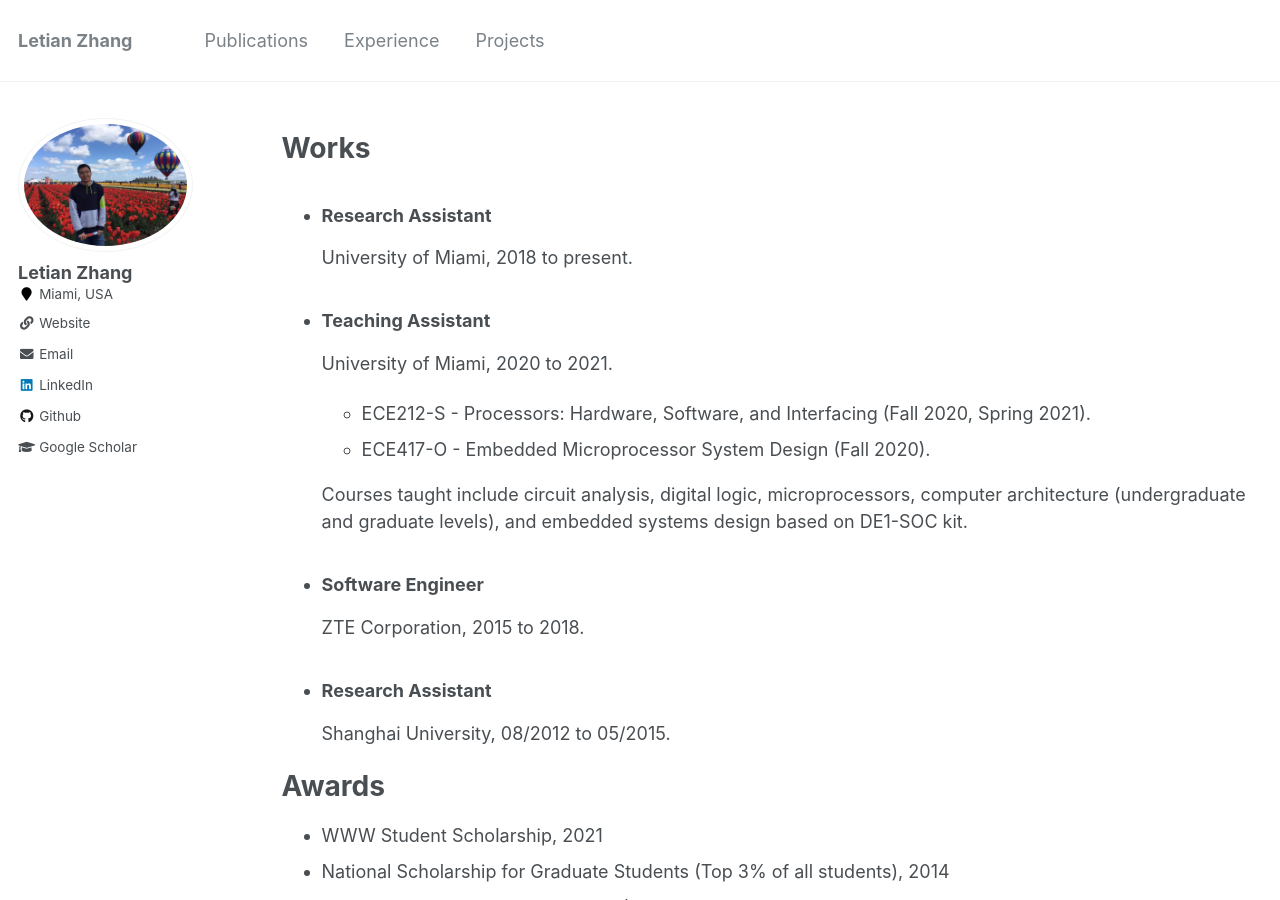
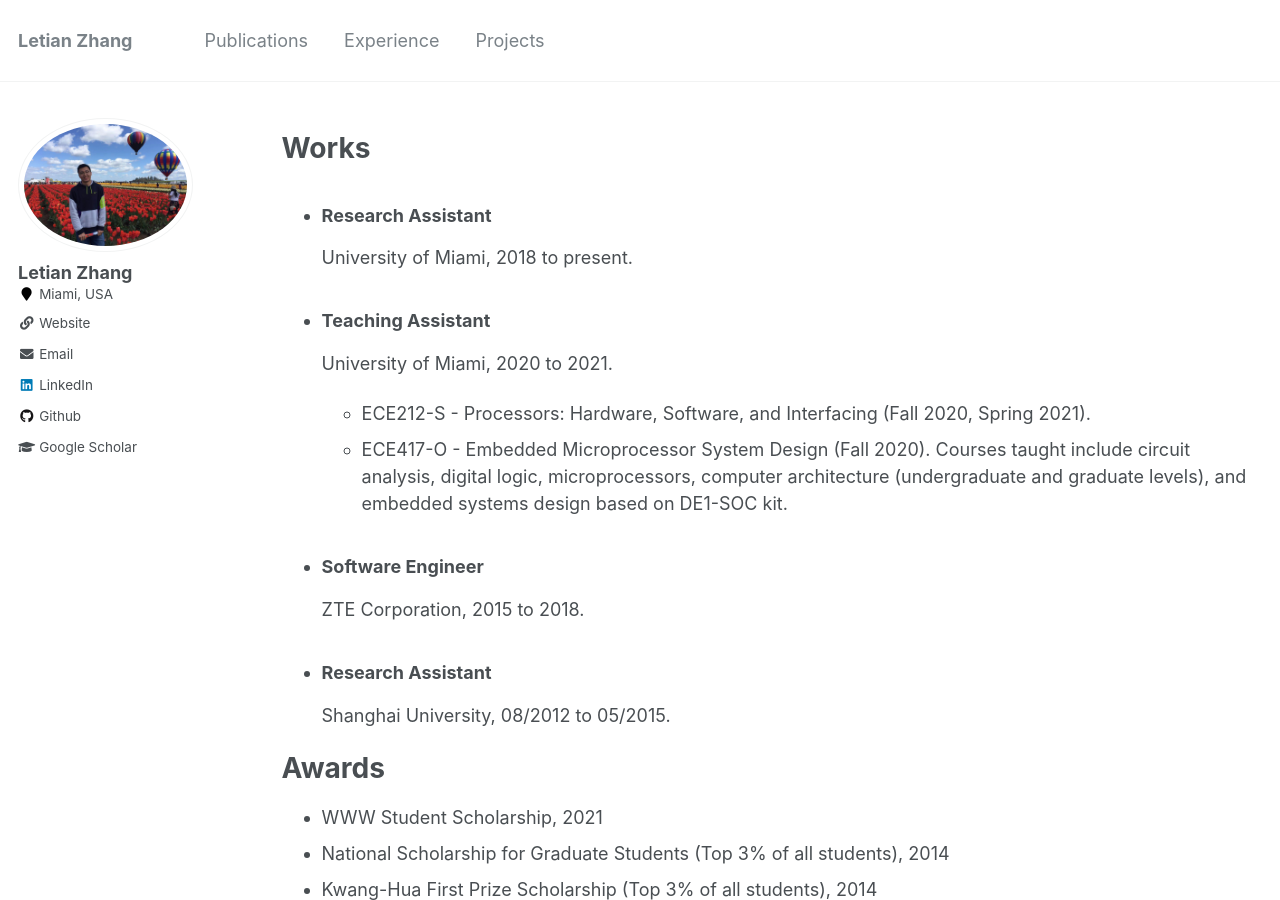
Before and after one commit to letian-zhang/letian-zhang.github.io, a Jekyll site: the page built from _pages/experience.md, in a window 1280 px wide and 900 px high. Built offline with Jekyll 4.4.1, drawn with Linux system fonts in a browser that asks for light colours.

```diff
--- a/_pages/experience.md
+++ b/_pages/experience.md
@@ -12,12 +12,11 @@ University of Miami, 2018 to present.
 University of Miami, 2020 to 2021.
   - ECE212-S - Processors: Hardware, Software, and Interfacing (Fall 2020, Spring 2021).
   - ECE417-O - Embedded Microprocessor System Design (Fall 2020).
-
   Courses taught include circuit analysis, digital logic, microprocessors, computer architecture (undergraduate and graduate levels), and embedded systems design based on DE1-SOC kit.
 
-- ### **Software Engineer**
+* ### **Software Engineer**
 ZTE Corporation,  2015 to 2018.
-- ### Research Assistant
+* ### Research Assistant
 Shanghai University, 08/2012 to 05/2015.
 
 # Awards
```
